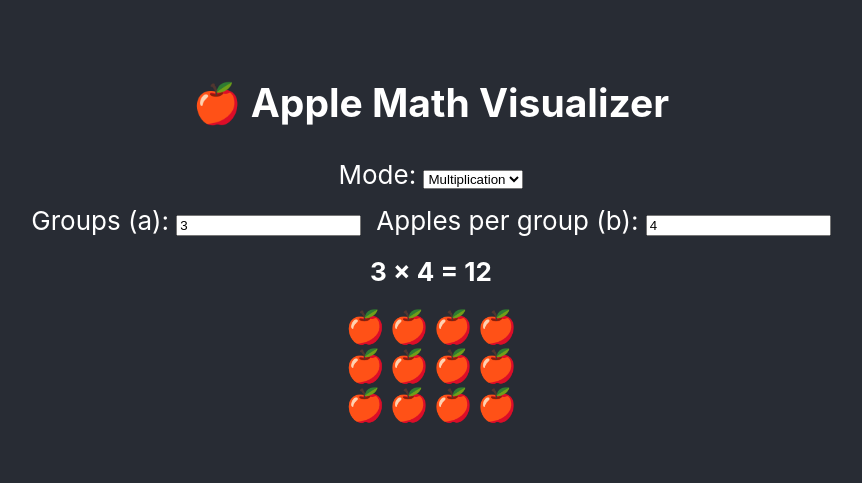
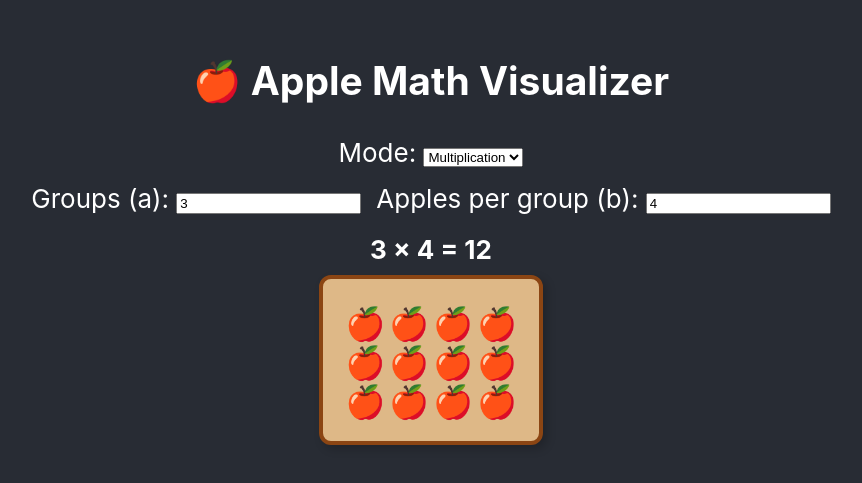
Before and after one commit to Rangel888/math-practice-app, a React (Create React App) app in the folder frontend/: page / in a window 1280 px wide. Shown: the part 165-648 px from the top of the page, without its empty margins (209-1071 px from the left). Built offline with nearby package versions, Linux system fonts and the light colour scheme.

Commit message:
Added styling for apple basket

```diff
--- a/frontend/src/AppleVisualizer.tsx
+++ b/frontend/src/AppleVisualizer.tsx
@@ -100,7 +100,21 @@ const AppleVisualizer: React.FC = () => {
         </strong>
       </div>
 
+      <div
+        style={{
+            marginTop: "10px",
+            padding: "5px 20px 20px 20px",
+            border: "4px solid #8B4513",            // dark brown basket border
+            borderRadius: "12px",
+            backgroundColor: "#DEB887",             // light brown basket color
+            display: "inline-block",
+            boxShadow: "4px 4px 10px rgba(0, 0, 0, 0.2)", // soft shadow
+            position: "relative"
+        }}
+        >
+
       <div style={{ marginTop: "20px" }}>{renderGroups()}</div>
+    </div>
     </div>
 
   );
```
